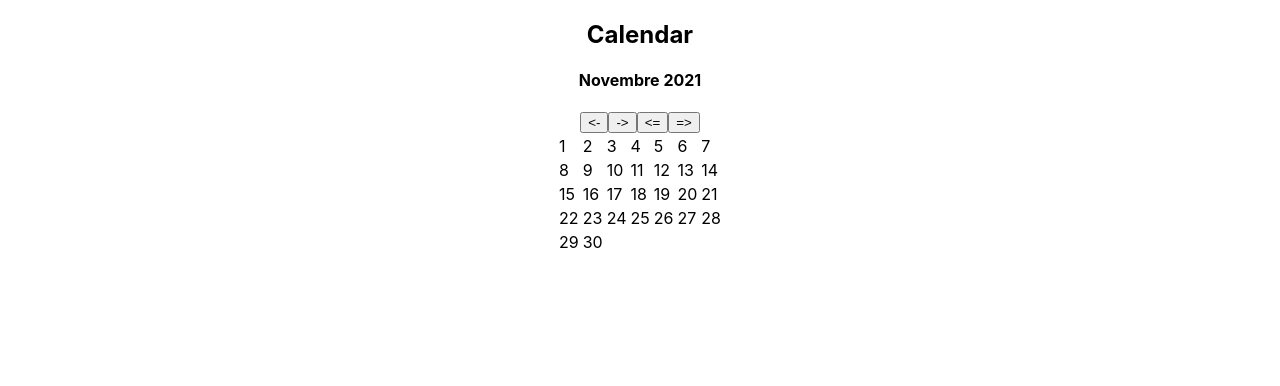
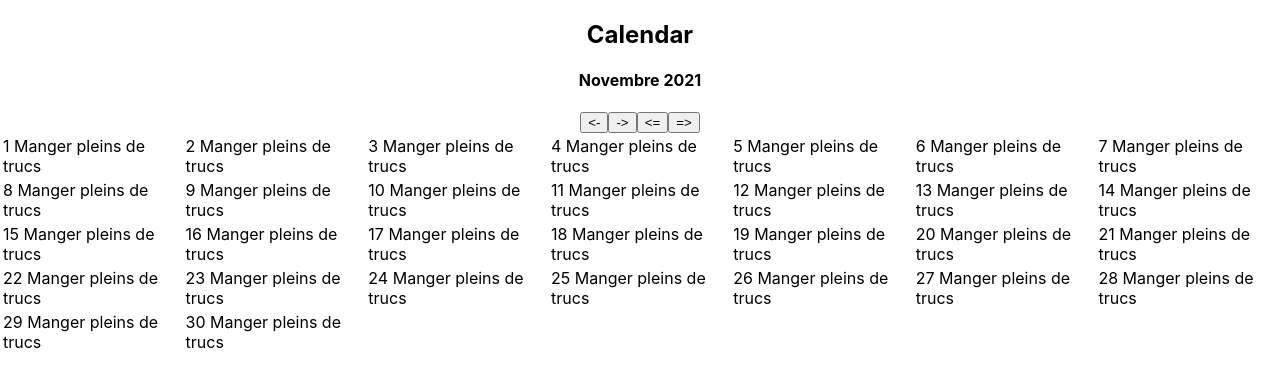
Before and after one commit to 4561235/Friday-Calendar, a React (Create React App) app in the folder friday-front/: page / in a window 1280 px wide. Shown: the top 386 px of the page. Built offline with nearby package versions, Linux system fonts and the light colour scheme.

Commit message:
Creating Day.jsx in friday-front

```diff
--- a/friday-front/src/components/Calendar/Calendar.jsx
+++ b/friday-front/src/components/Calendar/Calendar.jsx
@@ -1,4 +1,5 @@
 import React, {Component} from "react";
+import Day from "./Day.jsx";
 
 class Calendar extends Component{
 
@@ -38,15 +39,16 @@ class Calendar extends Component{
         for (let index = 0; index < tab.length; index++) {
             if (index === row*7) {
                 //Push a row
-                retTab.push(<tr key={index}>{accTab}</tr>);
+                retTab.push(<tr key={"Row_" +index}>{accTab}</tr>);
                 accTab=[];
                 row+=1;
             }
             //Push the day
-            accTab.push(<td key={index}>{tab[index]+1}</td>);
+            accTab.push(<td key={"Line_"+index}><Day day={tab[index]+1}></Day></td>);
+            //accTab.push(<td key={index}>{tab[index]+1}</td>);
         }
         //Push remaining row
-        retTab.push(<tr key={5}>{accTab}</tr>);
+        retTab.push(<tr key={"Row_" +5}>{accTab}</tr>);
 
         return retTab;
       }
@@ -93,7 +95,6 @@ class Calendar extends Component{
                         {this.renderCalendar()}
                     </tbody>
                 </table>
-
             </div>
         );
     }
--- /dev/null
+++ b/friday-front/src/components/Calendar/Day.jsx
@@ -0,0 +1,26 @@
+import React, {Component} from "react";
+
+class Day extends Component{
+    constructor(props){
+        super(props)
+        this.state = {
+            event: null,
+            day: props.day
+        }
+    }
+
+    componentDidMount(){
+        //console.log("Day " +this.state.day);
+    }
+
+    render(){
+        return(
+            <React.Fragment>
+                {this.state.day}
+                {" Manger pleins de trucs"}
+            </React.Fragment>
+        );
+    }
+}
+
+export default Day;
```
Also changed, not shown: friday-front/src/components/Calendar/CalendarDay.jsx (deleted, +0 -12 lines).
